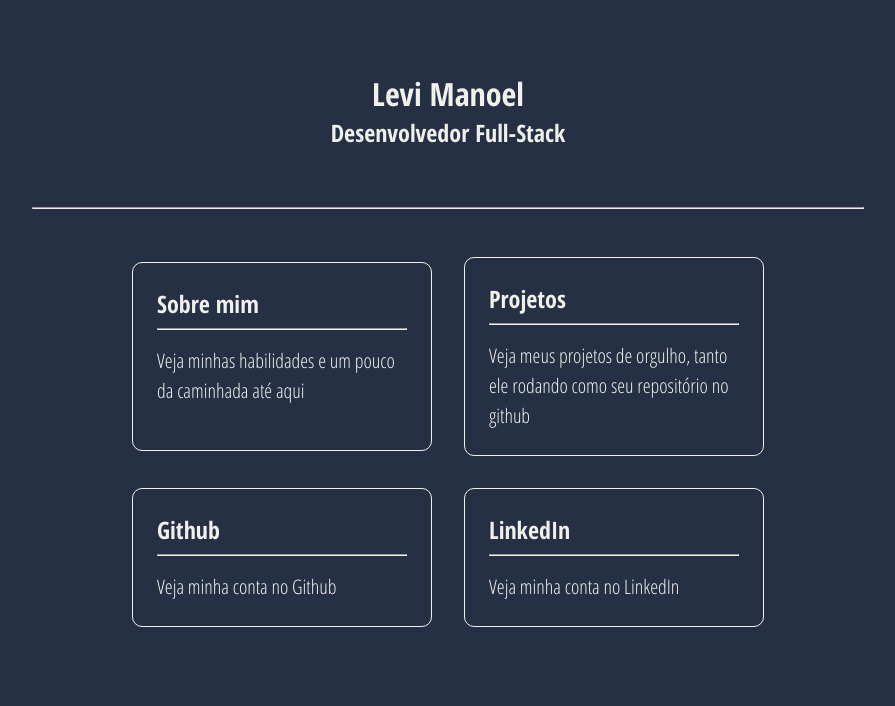
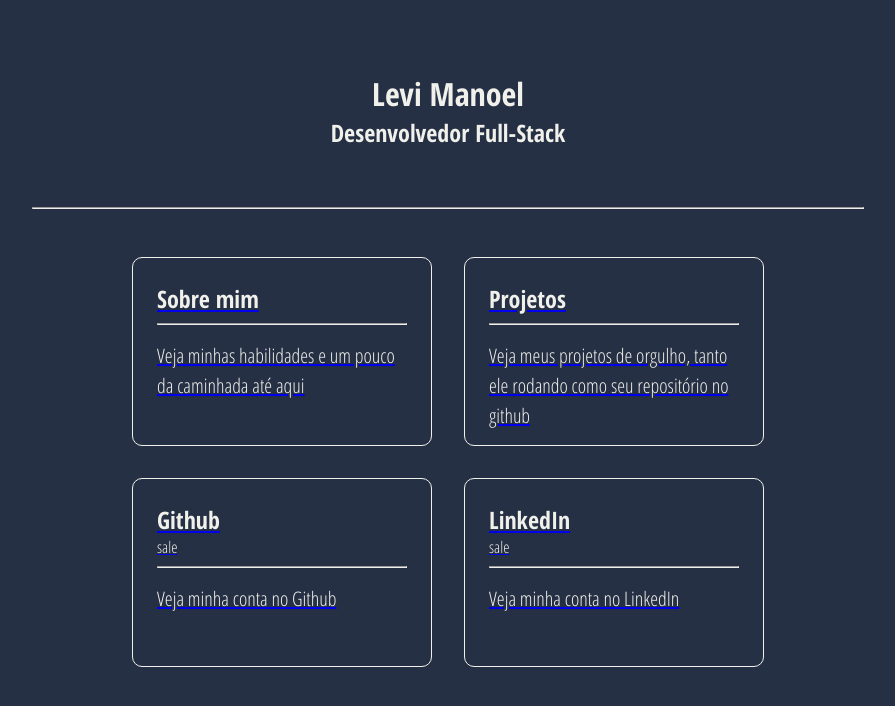
Before and after one commit to levi-manoel/levi-manoel.github.io, a React (Create React App) app: page / in a window 1280 px wide. Shown: the top 706 px of the page, without its empty margins (192-1087 px from the left). Built offline with nearby package versions, Linux system fonts and the light colour scheme.

Commit message:
adds links to the home cards

```diff
--- a/src/components/Card.js
+++ b/src/components/Card.js
@@ -1,16 +1,31 @@
 import React from 'react';
+import { Link } from 'react-router-dom';
 
 import './styles/Card.css';
 
 function Card(props) {
-  const { title, text } = props;
-  return (
-    <div className='card'>
-      <h3>{ title }</h3>
-      <hr />
-      <p>{ text }</p>
-    </div>
+  const { title, text, linkTo, url } = props;
+
+  const returnCard = url ? (
+    <a href={ url }>
+      <div className='card'>
+        <h3>{ title }</h3>
+        sale
+        <hr />
+        <p>{ text }</p>
+      </div>
+    </a>
+  ) : (
+    <Link to={ linkTo }>
+      <div className='card'>
+        <h3>{ title }</h3>
+        <hr />
+        <p>{ text }</p>
+      </div>
+    </Link>
   );
+
+  return returnCard;
 }
 
 export default Card;
--- a/src/pages/Home.js
+++ b/src/pages/Home.js
@@ -10,10 +10,10 @@ function Home() {
       <hr />
       <main>
         <div className='grid'>
-          <Card title="Sobre mim" text="Veja minhas habilidades e um pouco da caminhada até aqui" />
-          <Card title="Projetos" text="Veja meus projetos de orgulho, tanto ele rodando como seu repositório no github" />
-          <Card title="Github" text="Veja minha conta no Github" />
-          <Card title="LinkedIn" text="Veja minha conta no LinkedIn" />
+          <Card title="Sobre mim" text="Veja minhas habilidades e um pouco da caminhada até aqui" linkTo="/sobre" />
+          <Card title="Projetos" text="Veja meus projetos de orgulho, tanto ele rodando como seu repositório no github" linkTo="/projetos"/>
+          <Card title="Github" text="Veja minha conta no Github" url="www.github.com/levi-manoel" />
+          <Card title="LinkedIn" text="Veja minha conta no LinkedIn" url="www.linkedin.com/in/levi-manoel" />
         </div>
       </main>
     </>
```
Also changed, not shown: src/reportWebVitals.js (deleted, +0 -13 lines), src/setupTests.js (deleted, +0 -5 lines), src/logo.svg (deleted), 1 other file (tests, documents, lock files or other folders).
